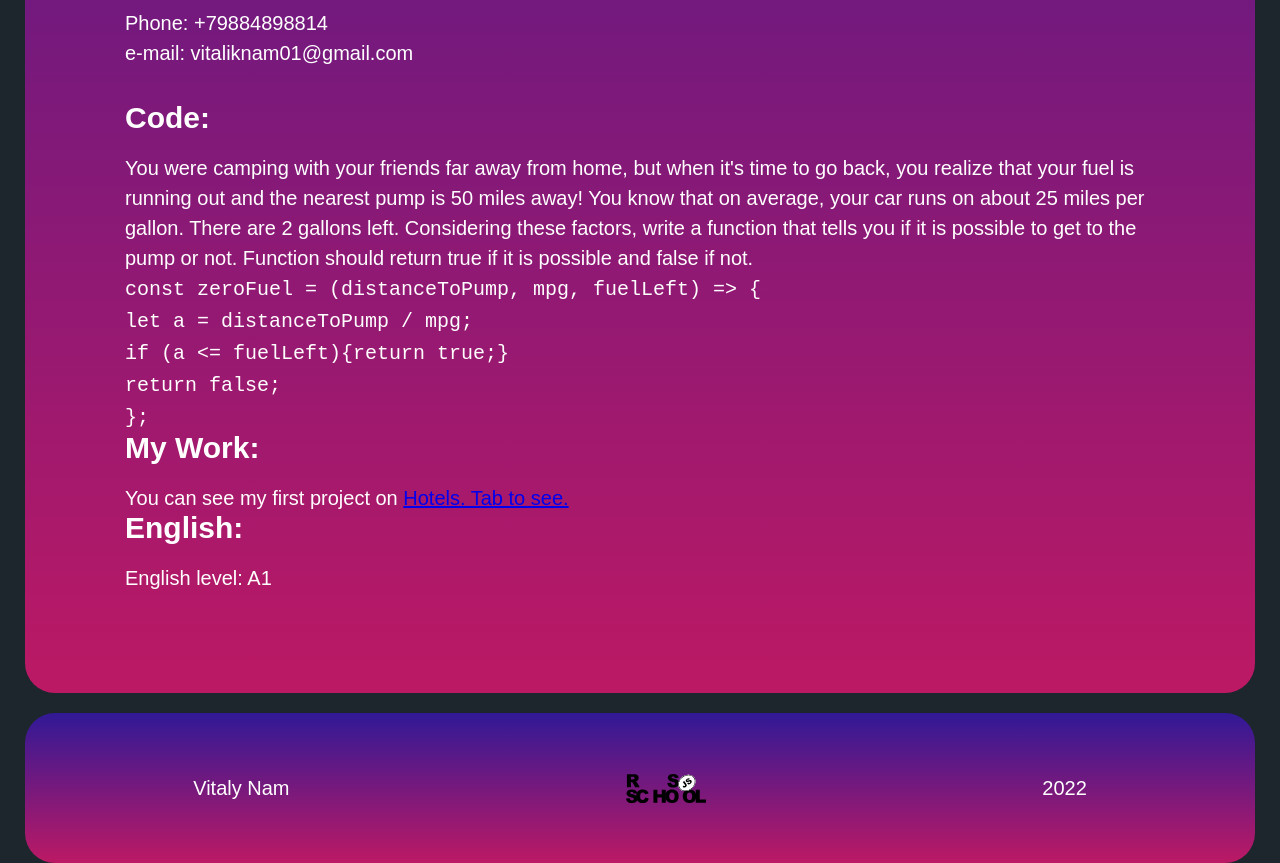
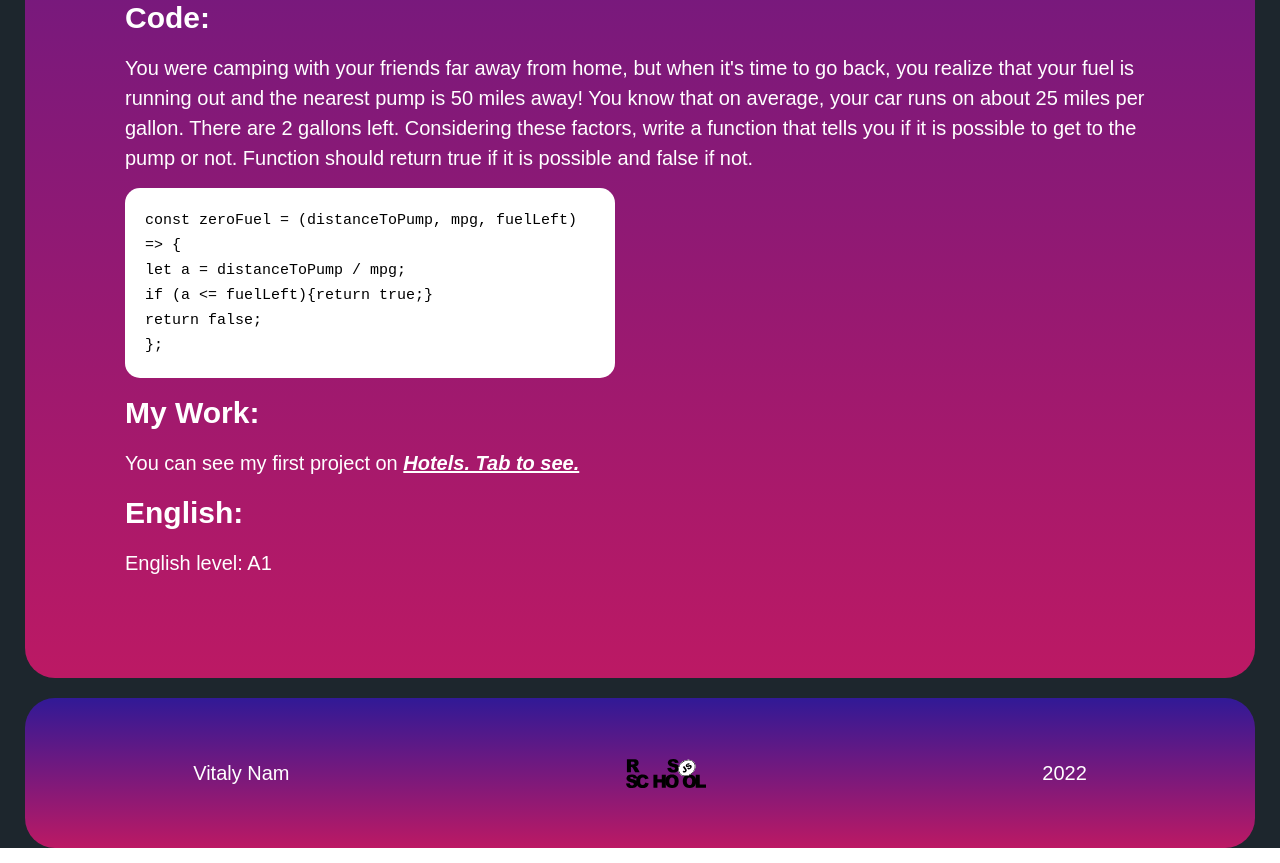
Before and after one commit to vitalynam/rsschool-cv-stage0, a plain HTML site: page index.html in a window 1280 px wide. Shown: the part 1422-2285 px from the top of the page. Drawn offline with Linux system fonts and the light colour scheme.

Commit message:
fix: fixed style

```diff
--- a/style.css
+++ b/style.css
@@ -19,7 +19,7 @@
 
 .header{
     width: 100%;
-    min-height: 100vh;
+    height: 700px;
 }
 .header__nav_items{
     list-style: none;
@@ -148,3 +148,24 @@ h1::after{
     width: 80px;
     height: 30px;
 }
+
+code{
+    background-color: #fff;
+    border-radius: 15px;
+    color: black;
+    font-size: 15px;
+    line-height: 25px;
+    display: block;
+    width: 490px;
+    padding: 20px;
+    margin-top: 15px;
+    margin-bottom: 20px;
+}
+.work__text{
+    margin-bottom: 20px;
+}
+.work__link{
+    color: white;
+    font-weight: bold;
+    font-style: italic;
+}
```
